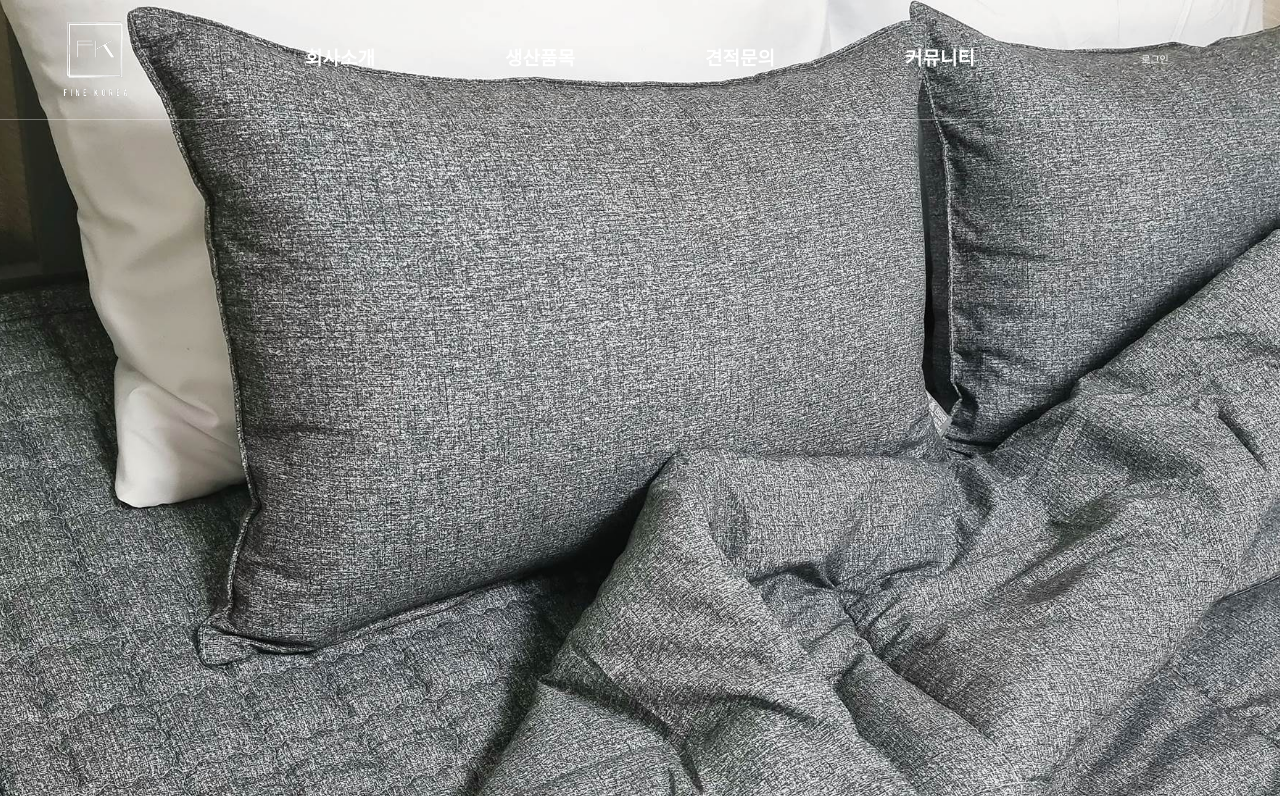
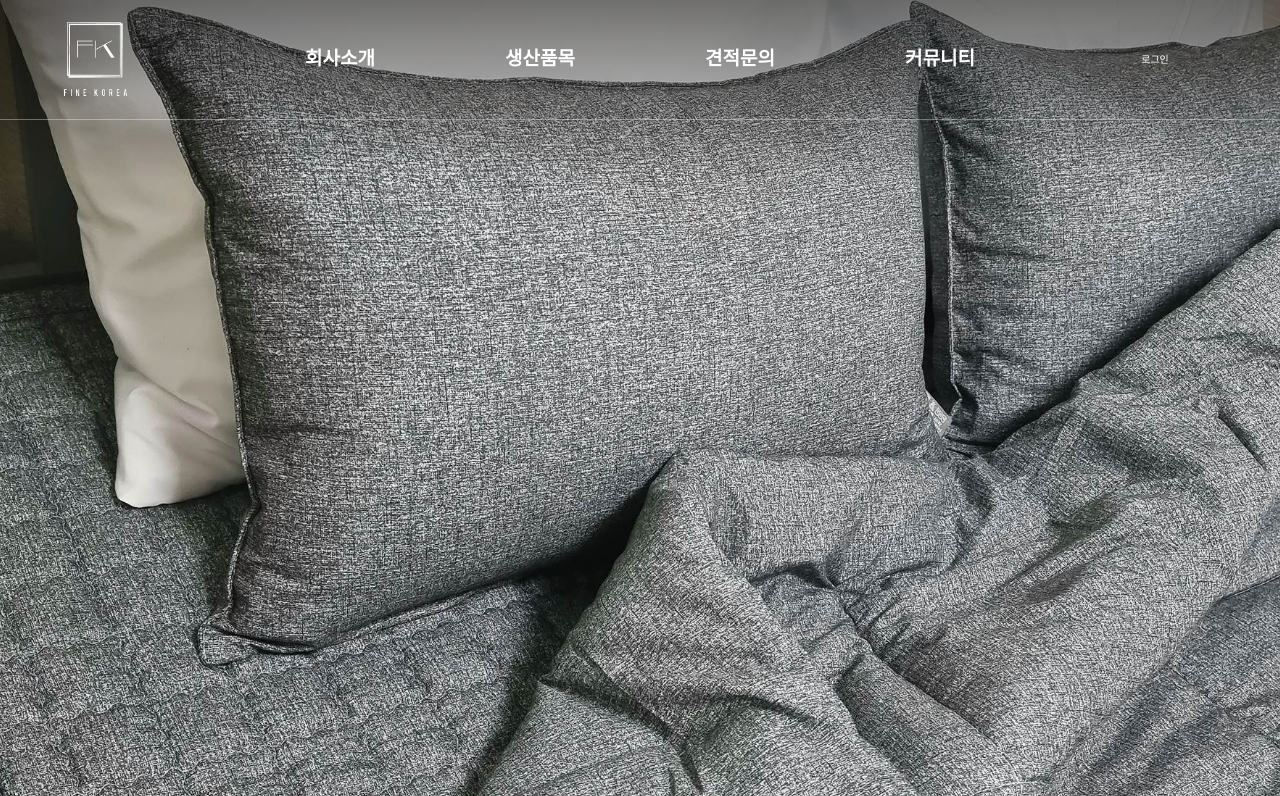
Before and after one commit to Sangwonsdsd/FineKorea_Project, a Spring Boot app: page / in a window 1280 px wide; the page is wider, and only the part inside the window is pictured. Shown: the top 796 px of that part. Run offline with Spring Boot 4, Linux system fonts and the light colour scheme; some of the project's set-up classes (security, data sources, template engines, error pages and the like) are left out, and stand-ins take their place; some web fonts are replaced.

Commit message:
메인 사진 윗부분(헤더 메뉴 영역)만 살짝 어둡게: 데스크톱 폭 그라데이션
Co-Authored-By: Claude Sonnet 5.5 <noreply@anthropic.com>

```diff
--- a/finekorea/src/main/resources/static/css/common/main.css
+++ b/finekorea/src/main/resources/static/css/common/main.css
@@ -358,3 +358,18 @@
 @media (prefers-reduced-motion: reduce){
     .photo-container.hero-slider .hero-slide{transition:none;}
 }
+
+/* 데스크톱: 헤더 메뉴가 있는 사진 윗부분만 살짝 어둡게 (메뉴 글씨가 잘 보이도록) */
+@media (min-width: 1024px) {
+    .photo-container.hero-slider::before{
+        content:"";
+        position:absolute;
+        top:0;
+        left:0;
+        right:0;
+        height:180px;
+        background:linear-gradient(to bottom, rgba(0,0,0,.55) 0%, rgba(0,0,0,.28) 55%, rgba(0,0,0,0) 100%);
+        z-index:1;
+        pointer-events:none;
+    }
+}
```
